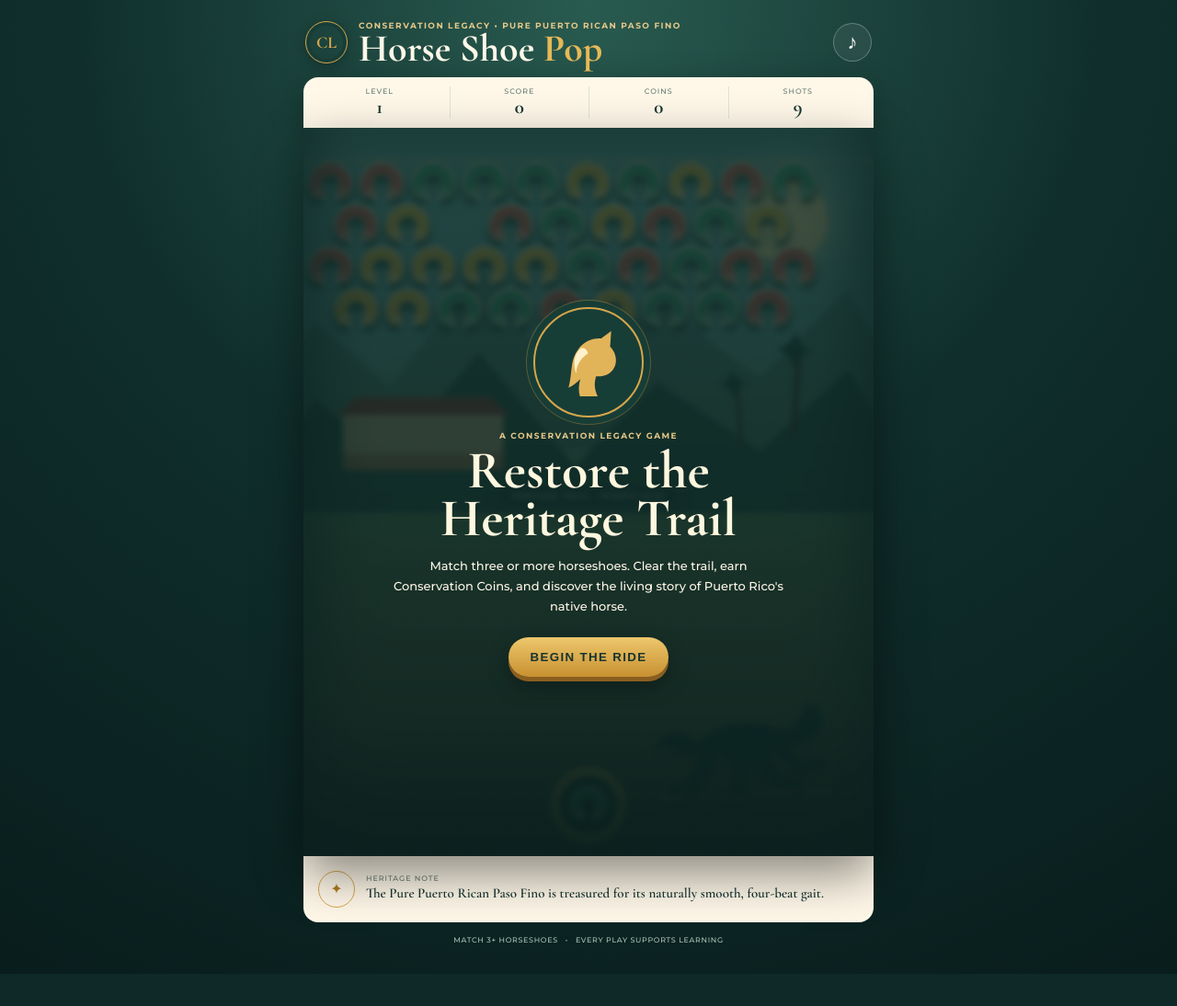
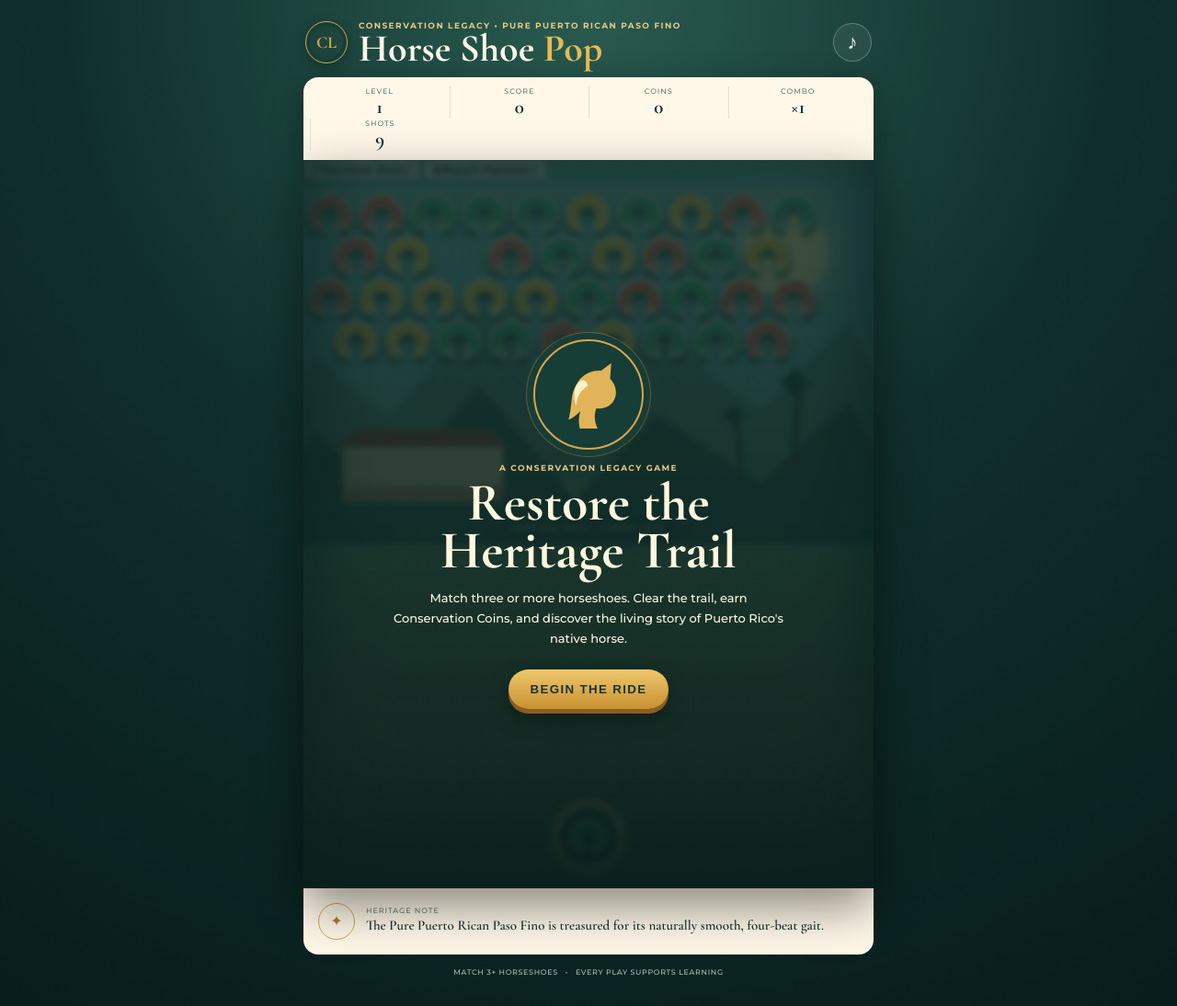
Before and after one commit to conservationlegacyuniversity/conservation-legacy-webapp, a plain HTML site: page games/horseshoe-pop/index.html in a window 1280 px wide. Shown: the whole page at 92% size. Before the commit the page ends 1059 px from the top, so only its background shows below. Drawn offline with nearby package versions, Linux system fonts and the light colour scheme.

Commit message:
Add combos, prizes, and power-ups

```diff
--- a/games/horseshoe-pop/index.html
+++ b/games/horseshoe-pop/index.html
@@ -22,6 +22,7 @@
       <div><small>Level</small><strong id="levelLabel">1</strong></div>
       <div><small>Score</small><strong id="scoreLabel">0</strong></div>
       <div><small>Coins</small><strong id="coinLabel">0</strong></div>
+      <div><small>Combo</small><strong id="comboLabel">×1</strong></div>
       <div><small>Shots</small><strong id="shotsLabel">8</strong></div>
     </section>
 
@@ -30,10 +31,14 @@
         <div class="sun"></div><div class="mountains back"></div><div class="mountains front"></div>
         <div class="hacienda"></div><div class="palm palm-a"></div><div class="palm palm-b"></div>
         <div class="island-ribbon">Heritage Trail • Puerto Rico</div>
-        <svg class="paso-horse" viewBox="0 0 280 150" aria-hidden="true"><g><path d="M62 82c18-29 49-39 91-33l31 7 22-24 13-2 11 13-9 20-24 13-29 5-20 24-34 1-19-18-18 7Z"/><path d="m203 41 3-25 10 17 5-19 5 28Z"/><path d="M75 88 52 126l-23 6 1 8h34l29-42ZM116 99l-4 34-18 4 1 8h33l7-46ZM157 87l19 30 24 5 2 8h-34l-31-33ZM183 78l17 17 31-1 3 8-38 8-31-25Z"/><path d="M68 72C40 50 19 61 9 84c20-17 34 8 56 4Z"/></g><g class="gait-lines"><path d="M18 143h61M91 143h48M157 136h80"/></g></svg>
       </div>
       <canvas id="gameCanvas" width="720" height="920" aria-label="Horse Shoe Pop game board"></canvas>
       <div class="board-vignette" aria-hidden="true"></div>
+      <div class="power-dock" aria-label="Power ups">
+        <button id="rainbowPower" class="power-btn" type="button"><span>✦</span><b>Rainbow Shoe</b><em id="rainbowCount">1</em></button>
+        <button id="hammerPower" class="power-btn" type="button"><span>♞</span><b>Ranch Hammer</b><em id="hammerCount">1</em></button>
+      </div>
+      <div id="prizeToast" class="prize-toast" role="status" aria-live="polite"></div>
       <div id="startPanel" class="overlay open">
         <div class="horse-medallion" aria-hidden="true">
           <svg viewBox="0 0 160 160"><path d="M43 127c8-29 2-50 18-71 10-14 25-21 42-20l19-14-2 29c10 10 14 25 8 38-6 13-19 18-34 17-4 14-3 24 3 37H64c-3-12-2-22 1-32-9 8-14 13-22 16Z"/><path class="mane" d="M66 54c-15 12-14 31-9 47 1-17 9-29 22-37-2-8-6-11-13-10Z"/></svg>
```
